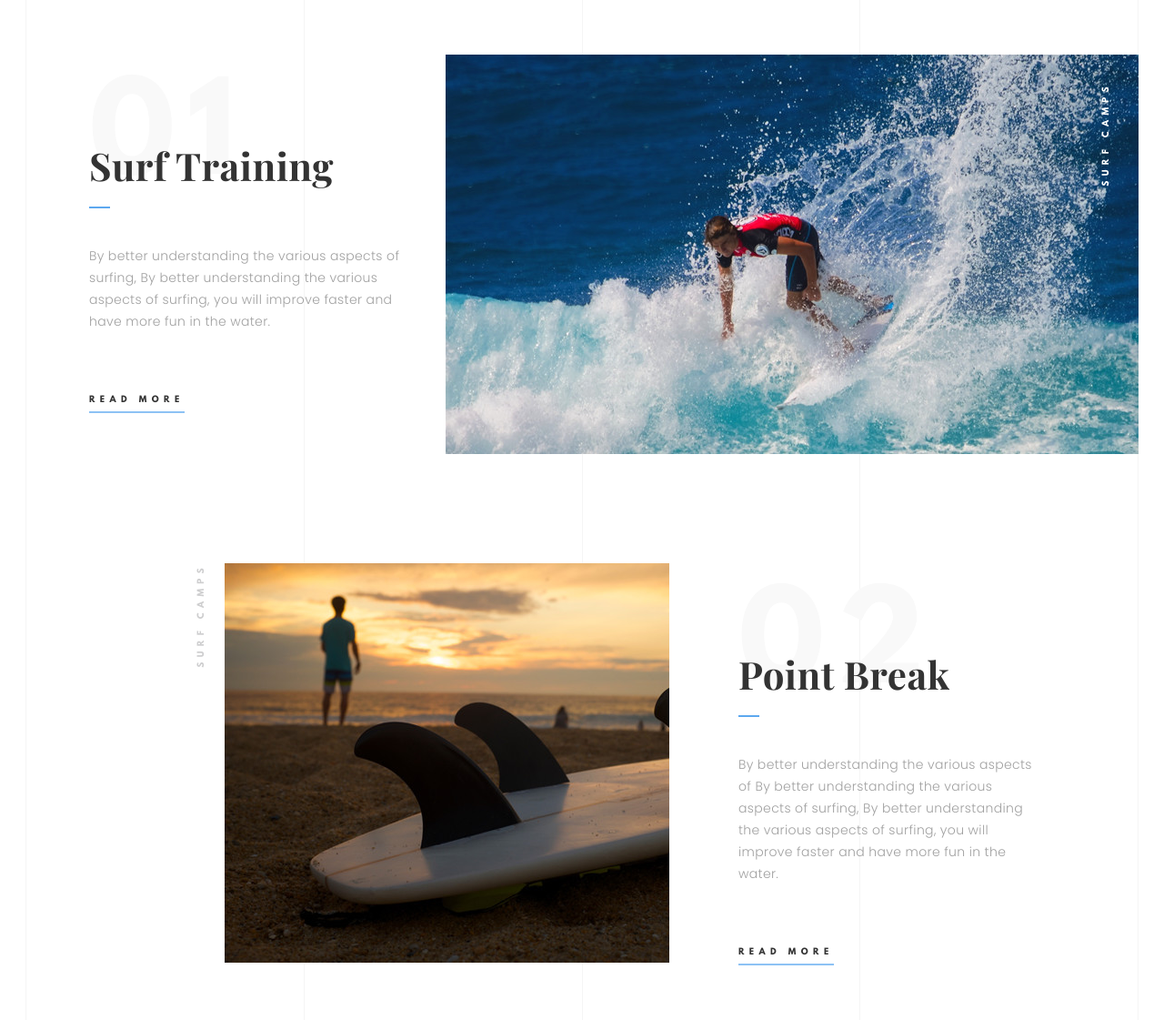
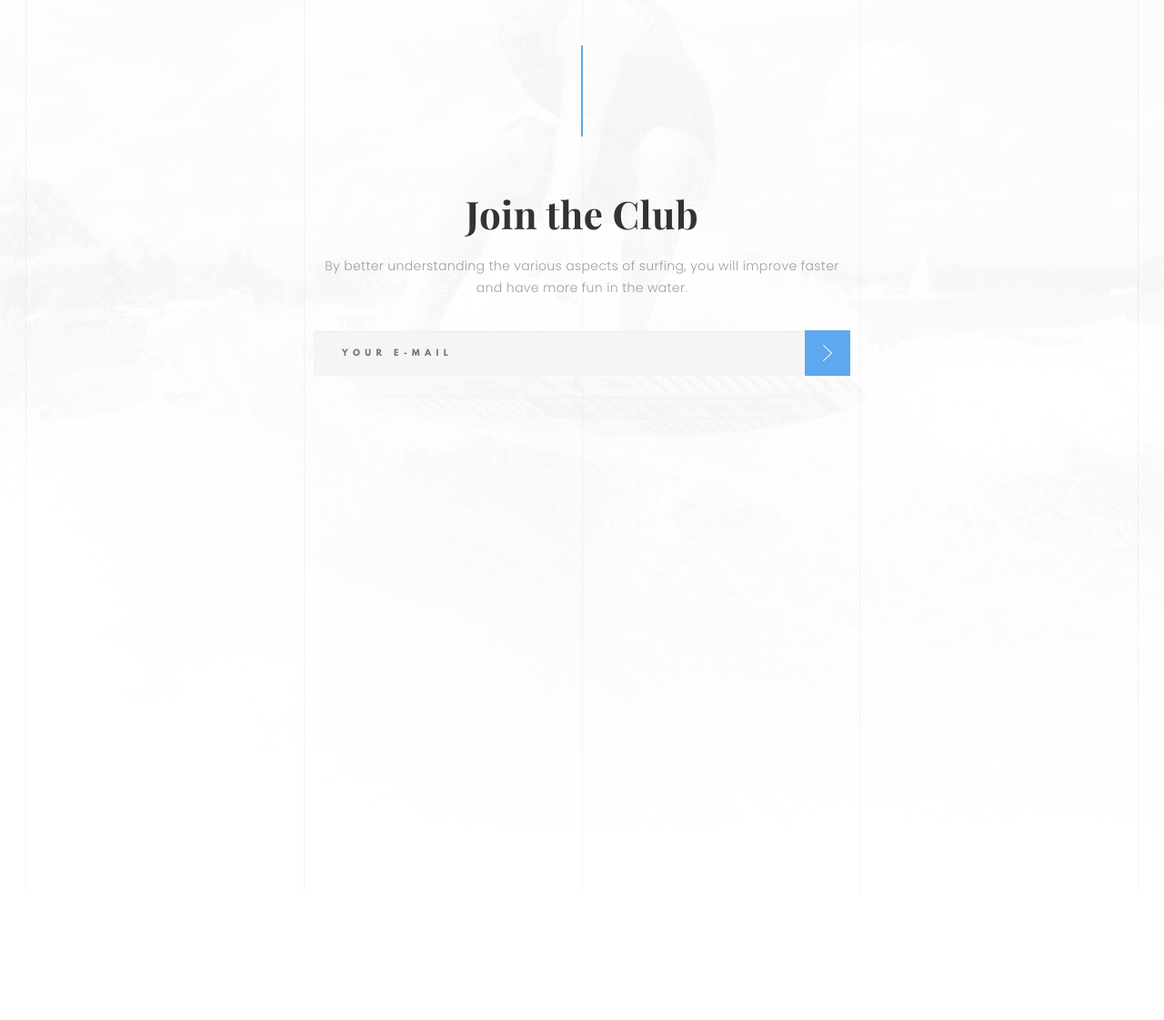
Before and after one commit to kocherov-michael/Surfing, a plain HTML site: page app/index.html in a window 1280 px wide. Shown: the whole page at 91% size. After the commit the page ends 980 px from the top, so only its background shows below. Drawn offline with nearby package versions, Linux system fonts and the light colour scheme.

Commit message:
subscribe adaptive

```diff
--- a/app/index.html
+++ b/app/index.html
@@ -19,41 +19,19 @@
 
 
 
-	<section class="container">
-	<article class="article article--even">
-		<div class="article__desc">
-			<h2 class="article__title" data-number="01">Surf Training</h2>
-			<div class="article__text">
-				<p>By better understanding the various aspects of surfing, By better understanding the various aspects of surfing, you will improve faster and have more fun in the water.</p>
-			</div>
-			<a href="#" class="read-more-link">Read More</a>
-		</div>
-		<div class="article__preview">
-			<img src="img/img/img-4.jpg" alt="Surf Training">
-			<div class="article__preview-desc">
-				<div class="article__preview-desc-content">Surf&nbsp;Camps</div>
-			</div>
-		</div>
-	</article>
+
+
+	<section class="subscribe-wrapper">
+	<div class="subscribe">
+		<h2 class="title">Join the Club</h2>
+		<div class="title-desc">By better understanding the various aspects of surfing, you will improve faster
+and have more fun in the water.</div>
+		<form action="" class="subscribe-form">
+			<input type="text" placeholder="Your E-mail" class="subscribe__input">
+			<input type="submit" class="subscribe__submit">
+		</form>
+	</div>
 </section>
-	<section class="container">
-	<article class="article article--odd">
-		<div class="article__desc">
-			<h2 class="article__title" data-number="02">Point Break</h2>
-			<div class="article__text">
-				<p>By better understanding the various aspects of By better understanding the various aspects of surfing, By better understanding the various aspects of surfing, you will improve faster and have more fun in the water.</p>
-			</div>
-			<a href="#" class="read-more-link">Read More</a>
-		</div>
-		<div class="article__preview">
-			<img src="img/img/img-5.jpg" alt="Surf Training">
-			<div class="article__preview-desc">
-				<div class="article__preview-desc-content">Surf&nbsp;Camps</div>
-			</div>
-		</div>
-	</article>
-</section>
-
 
 
 
--- a/app/less/blocks/base.less
+++ b/app/less/blocks/base.less
@@ -15,6 +15,7 @@ img {
 	width: 100%;
 	padding-left: 15px;
 	padding-right: 15px;
+
 	@media (min-width: 1254px) {
 		width: 1224px;
 		padding-left: 0;
--- a/app/less/blocks/navigation.less
+++ b/app/less/blocks/navigation.less
@@ -107,6 +107,7 @@
 	text-transform: uppercase;
 	letter-spacing: 5.4px;
 	// .vertical-text;
+
 	@media (min-width: 1254px) {
 		color: #FFF;
 		transform: rotate(-90deg) translate(-100%, 0);
--- a/app/less/blocks/subscribe.less
+++ b/app/less/blocks/subscribe.less
@@ -1,5 +1,6 @@
 .subscribe-wrapper {
 	position: relative;
+
 	&:after {
 		position: absolute;
 		content: '';
@@ -10,10 +11,6 @@
 		width: 100%;
 		height: 1335px;
 		z-index: -1;
-		// background-image: url(../img/bg/bg-surfer.jpg);
-		// background-repeat: no-repeat;
-		// background-position: center;
-		// background-size: cover;
 
 		background-image: url("../img/bg/bg-lines.png"), url(../img/bg/bg-surfer.jpg);
 		background-repeat: repeat-y, no-repeat;
@@ -23,12 +20,18 @@
 }
 
 .subscribe {
-	width: 590px;
+	max-width: 590px;
 	margin: 50px auto 0;
-	padding-top: 160px;
-	padding-bottom: 75px;
+	padding-top: 160px/2;
+	padding-bottom: 75px/2;
 	position: relative;
 	text-align: center;
+	padding-left: 15px;
+	padding-right: 15px;
+
+	@media (min-width: 1254px) {
+		padding: 160px 0 75px;
+	}
 
 	&:before {
 		position: absolute;
@@ -38,8 +41,12 @@
 		transform: translateX(-50%);
 		display: block;
 		width: 2px;
-		height: 100px;
+		height: 100px/2;
 		background-color: #5da8ef;
+
+		@media (min-width: 1254px) {
+			height: 100px;
+		}
 	}
 }
 .title-desc {
@@ -74,6 +81,7 @@
 
 .subscribe__submit {
 	width: 50px;
+	flex: 0 0 50px;
 	height: 50px;
 	background-color: #5da8ef;
 	background-image: url('../img/controls/subscribe-arrow.svg');
```
Also changed, not shown: app/html/index.html (+3 -3 lines), app/less/blocks/header-slider.less (+0 -7 lines), app/css/main.css.
